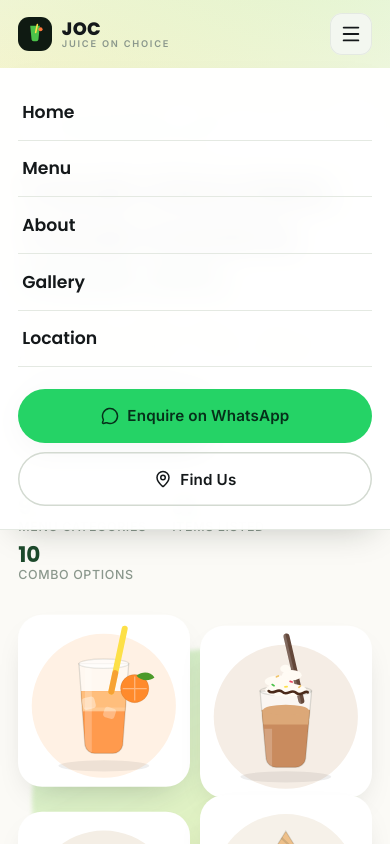
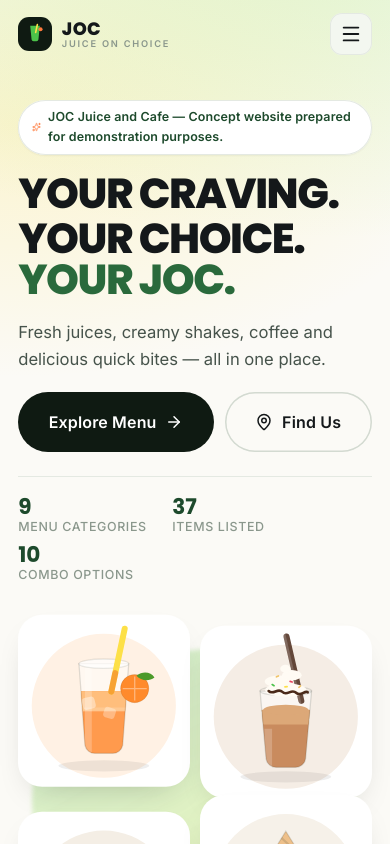
Before and after one commit to anmolkewat369-lang/joc-juice-on-choice, a React (Vite) app: page / in a window 390 px wide. Shown: the top 844 px of the page. Built offline with nearby package versions, Linux system fonts and the light colour scheme.

Commit message:
Fix mobile navigation menu

```diff
--- a/src/components/Navbar.jsx
+++ b/src/components/Navbar.jsx
@@ -7,6 +7,8 @@ export default function Navbar() {
   const [scrolled, setScrolled] = useState(false);
   const [open, setOpen] = useState(false);
   const [active, setActive] = useState("#home");
+
+  const closeMenu = () => setOpen(false);
 
   useEffect(() => {
     const onScroll = () => setScrolled(window.scrollY > 12);
@@ -41,11 +43,20 @@ export default function Navbar() {
   useEffect(() => {
     if (!open) return undefined;
     const onKey = (event) => {
-      if (event.key === "Escape") setOpen(false);
+      if (event.key === "Escape") closeMenu();
     };
     window.addEventListener("keydown", onKey);
     return () => window.removeEventListener("keydown", onKey);
   }, [open]);
+
+  useEffect(() => {
+    const handleResize = () => {
+      if (window.innerWidth >= 900) closeMenu();
+    };
+
+    window.addEventListener("resize", handleResize);
+    return () => window.removeEventListener("resize", handleResize);
+  }, []);
 
   return (
     <header className={`${styles.header} ${scrolled ? styles.isScrolled : ""}`}>
@@ -118,7 +129,7 @@ export default function Navbar() {
           <ul className={styles.mobileList}>
             {NAV_LINKS.map((link) => (
               <li key={link.href}>
-                <a className={styles.mobileLink} href={link.href} onClick={() => setOpen(false)}>
+                <a className={styles.mobileLink} href={link.href} onClick={closeMenu}>
                   {link.label}
                 </a>
               </li>
@@ -131,7 +142,7 @@ export default function Navbar() {
             href={WHATSAPP_URL}
             target="_blank"
             rel="noreferrer"
-            onClick={() => setOpen(false)}
+            onClick={closeMenu}
           >
             <MessageCircle size={18} aria-hidden="true" />
             Enquire on WhatsApp
@@ -139,7 +150,7 @@ export default function Navbar() {
           <a
             className="btn btn--ghost btn--block"
             href="#location"
-            onClick={() => setOpen(false)}
+            onClick={closeMenu}
           >
             <MapPin size={18} aria-hidden="true" />
             Find Us
@@ -150,7 +161,7 @@ export default function Navbar() {
       <button
         type="button"
         className={styles.scrim}
-        onClick={() => setOpen(false)}
+        onClick={closeMenu}
         aria-label="Close menu"
         tabIndex={-1}
         hidden={!open}
--- a/src/components/Navbar.module.css
+++ b/src/components/Navbar.module.css
@@ -153,7 +153,7 @@
 .scrim {
   position: fixed;
   inset: var(--nav-h) 0 0;
-  z-index: -1;
+  z-index: 70;
   width: 100%;
   background: rgba(15, 26, 18, 0.34);
   animation: fade var(--dur) var(--ease);
@@ -169,8 +169,11 @@
 /* --------------------------- Mobile panel -------------------------- */
 
 .mobilePanel {
-  position: absolute;
-  inset: var(--nav-h) 0 auto;
+  position: fixed;
+  top: var(--nav-h);
+  left: 0;
+  right: 0;
+  z-index: 80;
   display: flex;
   flex-direction: column;
   gap: 1rem;
@@ -183,6 +186,10 @@
   animation: drop var(--dur) var(--ease-out);
   max-height: calc(100dvh - var(--nav-h));
   overflow-y: auto;
+}
+
+.mobilePanel[hidden] {
+  display: none;
 }
 
 @keyframes drop {
```
